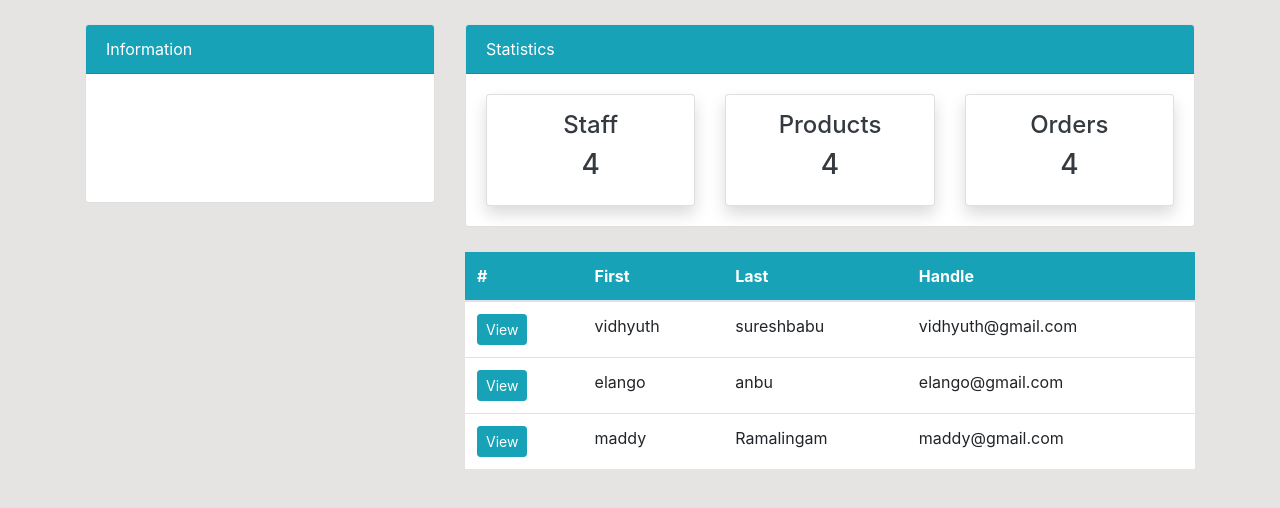
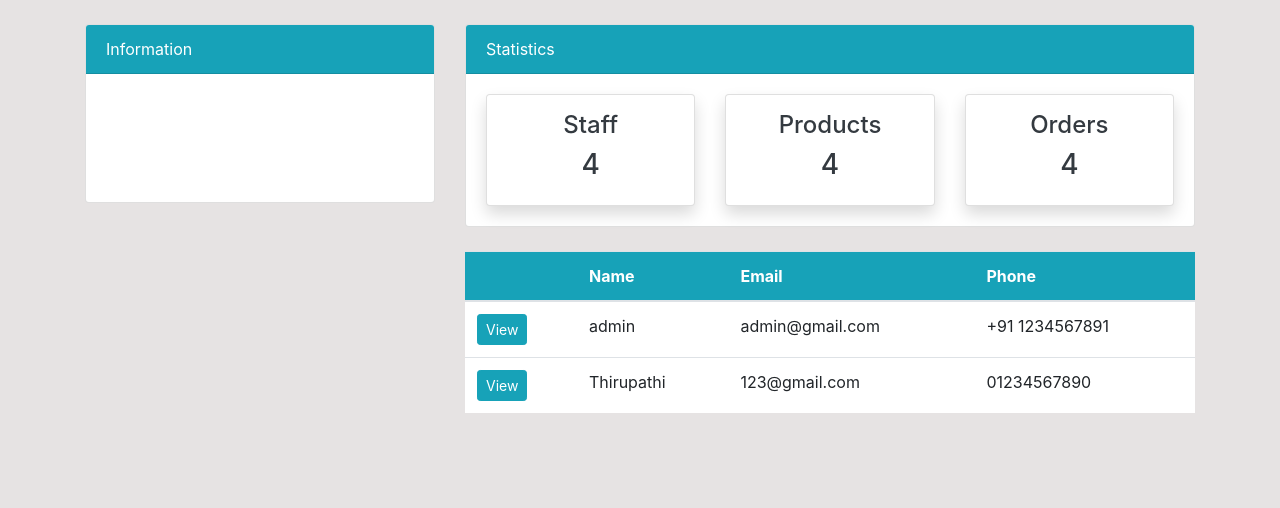
Before and after one commit to vidhyuthece1/Dashboard, a Django app: page /staff/ in a window 1280 px wide. Shown: the part 56-564 px from the top of the page. Run offline with Django 5.2, Linux system fonts and the light colour scheme; a user stored in the database is signed in; data comes from the database, SQL or seed files in the repository; some libraries are stand-ins or nearby versions.

Commit message:
staff updated

```diff
--- a/dash_board/inventory/urls.py
+++ b/dash_board/inventory/urls.py
@@ -4,6 +4,7 @@ from . import views
 urlpatterns = [
     path('dashboard',views.index,name="inventory-index"),
     path('staff/',views.staff,name='inventory-staff'),
+    path('staff/detail/<int:pk>',views.staff_detail,name='inventory-staff-detail'),
     path('product/',views.product, name='inventory-product'),
     path('product/delete/<int:pk>/',views.product_delete,name='inventory-product-delete'),
     path('product/update/<int:pk>/',views.product_update,name='inventory-product-update'),
--- a/dash_board/inventory/views.py
+++ b/dash_board/inventory/views.py
@@ -3,6 +3,7 @@ from django.http import HttpResponse
 from django.contrib.auth.decorators import login_required
 from .models import Product
 from .forms import ProductForm
+from django.contrib.auth.models import User
 # Create your views here.
 
 @login_required
@@ -11,7 +12,19 @@ def index(request):
 
 @login_required
 def staff(request):
-    return render (request,'inventory/staff.html')
+    workers = User.objects.all()
+    context = {
+        'workers': workers
+    }
+    return render (request,'inventory/staff.html',context)
+
+@login_required
+def staff_detail(request,pk):
+    workers = User.objects.get(id = pk)
+    context={
+        'workers' : workers,
+    }
+    return render(request,'inventory/staff_detail.html',context)
 
 @login_required
 def product(request):
@@ -29,6 +42,7 @@ def product(request):
     }
     return render(request,'inventory/product.html',context)
 
+@login_required
 def product_delete(request,pk):
     item = Product.objects.get(id = pk)
     if request.method == 'POST':
@@ -36,6 +50,7 @@ def product_delete(request,pk):
         return redirect('inventory-product')
     return render(request,'inventory/product_delete.html')
 
+@login_required
 def product_update(request,pk):
     item = Product.objects.get(id=pk)
     if request.method == 'POST':
--- a/dash_board/templates/inventory/staff.html
+++ b/dash_board/templates/inventory/staff.html
@@ -14,31 +14,21 @@
                 <table class="table bg-white">
                     <thead class="bg-info">
                         <tr class="text-white">
-                            <th scope="col">#</th>
-                            <th scope="col">First</th>
-                            <th scope="col">Last</th>
-                            <th scope="col">Handle</th>
+                            <th scope="col"></th>
+                            <th scope="col">Name</th>
+                            <th scope="col">Email</th>
+                            <th scope="col">Phone</th>
                         </tr>
                     </thead>
                     <tbody>
+                        {% for worker in workers %}
                         <tr>
-                            <th scope="row"><a class="btn btn-info btn-sm" href="">View</a></th>
-                            <td>vidhyuth</td>
-                            <td>sureshbabu</td>
-                            <td>vidhyuth@gmail.com</td>
+                            <th scope="row"><a class="btn btn-info btn-sm" href="{% url "inventory-staff-detail" worker.id %}">View</a></th>
+                            <td>{{worker.username}}</td>
+                            <td>{{worker.email}}</td>
+                            <td>{{worker.profile.phone}}</td>
                         </tr>
-                        <tr>
-                            <th scope="row"><a class="btn btn-info btn-sm" href="">View</a></th>
-                            <td>elango</td>
-                            <td>anbu</td>
-                            <td>elango@gmail.com</td>
-                        </tr>
-                        <tr>
-                            <th scope="row"><a class="btn btn-info btn-sm" href="">View</a></th>
-                            <td>maddy</td>
-                            <td>Ramalingam</td>
-                            <td>maddy@gmail.com</td>
-                        </tr>
+                        {% endfor %}
                     </tbody>
                 </table>
             </div>
```
Also changed, not shown: dash_board/templates/inventory/staff_detail.html (added, +61 -0 lines).
